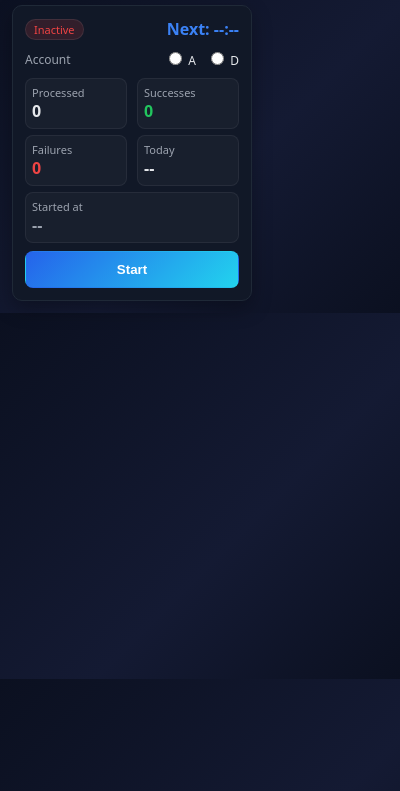
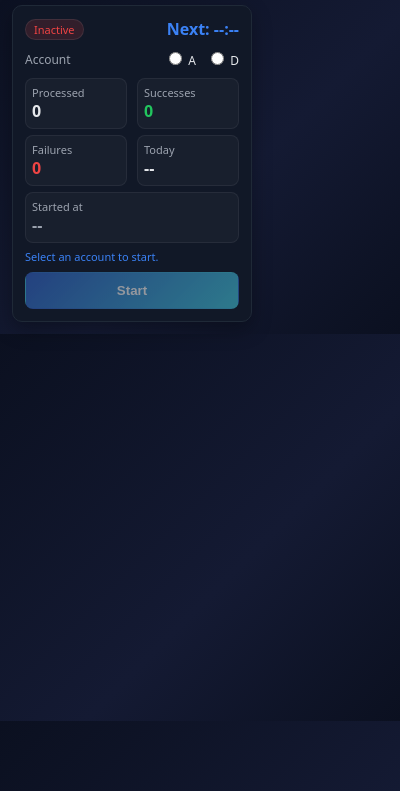
Before and after one commit to Jomeku9211/extension, a browser extension: page src/popup.html in a window 400 px wide. Shown: the part 53-844 px from the top of the page. Drawn offline with Linux system fonts and the light colour scheme.

Commit message:
ui: disable Start until account selected; add visible hint "Select an account to start." and disabled styling

```diff
--- a/src/popup.html
+++ b/src/popup.html
@@ -48,9 +48,11 @@
             button { width: 100%; padding: 10px; margin-top: 8px; border-radius: 8px; border: 1px solid transparent; font-weight: 600; cursor: pointer; }
             .btn-start { background: linear-gradient(135deg, #2563eb, #22d3ee); color: white; }
             .btn-start:hover { filter: brightness(1.05); }
+            .btn-start:disabled { opacity: 0.55; cursor: not-allowed; filter: grayscale(25%); }
             .btn-stop { background: linear-gradient(135deg, #ef4444, #f59e0b); color: #111827; }
             .btn-stop:hover { filter: brightness(1.05); }
             .hidden { display: none; }
+            .hint { font-size: 11px; color: var(--accent); margin-top: 6px; }
         </style>
 </head>
 <body>
@@ -98,6 +100,8 @@
                             </div>
                 </div>
 
+                <div id="acctHint" class="hint">Select an account to start.</div>
+
                 <button id="start-button" class="btn-start" disabled>Start</button>
                 <button id="stop-button" class="btn-stop hidden">Stop</button>
             </div>
--- a/src/popup.js
+++ b/src/popup.js
@@ -33,6 +33,7 @@ document.addEventListener('DOMContentLoaded', () => {
     const acctRadios = Array.from(document.querySelectorAll('input[name="acct"]'));
     const errorRow = document.getElementById('errorRow');
     const lockRow = document.getElementById('lockRow');
+    const acctHint = document.getElementById('acctHint');
 
     let countdownId = null;
     let lastNextFireTime = null;
@@ -48,8 +49,10 @@ document.addEventListener('DOMContentLoaded', () => {
         const stopBtn = document.getElementById('stop-button');
         stopBtn.classList.toggle('hidden', !isActive);
         stopBtn.disabled = !isActive;
-        // Disable Start if no account selected
-        startButton.disabled = !hasAccountSelected || !!isActive;
+    // Disable Start if no account selected and toggle hint
+    const shouldDisable = !hasAccountSelected || !!isActive;
+    startButton.disabled = shouldDisable;
+    acctHint.style.display = !hasAccountSelected ? 'block' : 'none';
         // Error display
         if (!isActive && lastError) {
             errorRow.style.display = 'block';
@@ -126,7 +129,7 @@ document.addEventListener('DOMContentLoaded', () => {
         const acct = getSelectedAccount();
         hasAccountSelected = !!acct;
         // If no account, show placeholders and bail
-        if (!hasAccountSelected) {
+    if (!hasAccountSelected) {
             updateStatusUI(false, null);
             updateTimerUI(null);
             updateStatsUI({ processed: 0, successes: 0, failures: 0 }, null, null);
@@ -176,7 +179,8 @@ document.addEventListener('DOMContentLoaded', () => {
         const val = (it.selectedAccount === 'A' || it.selectedAccount === 'D') ? it.selectedAccount : null;
         if (val) setSelectedAccount(val);
         hasAccountSelected = !!val;
-        startButton.disabled = !hasAccountSelected;
+    startButton.disabled = !hasAccountSelected;
+    acctHint.style.display = !hasAccountSelected ? 'block' : 'none';
         pollStatus();
     });
     countdownId = setInterval(() => {
@@ -189,7 +193,8 @@ document.addEventListener('DOMContentLoaded', () => {
         const acct = getSelectedAccount();
         hasAccountSelected = !!acct;
         chrome.storage.local.set({ selectedAccount: acct || null });
-        startButton.disabled = !hasAccountSelected;
+    startButton.disabled = !hasAccountSelected;
+    acctHint.style.display = !hasAccountSelected ? 'block' : 'none';
         pollStatus();
     }));
 
```
